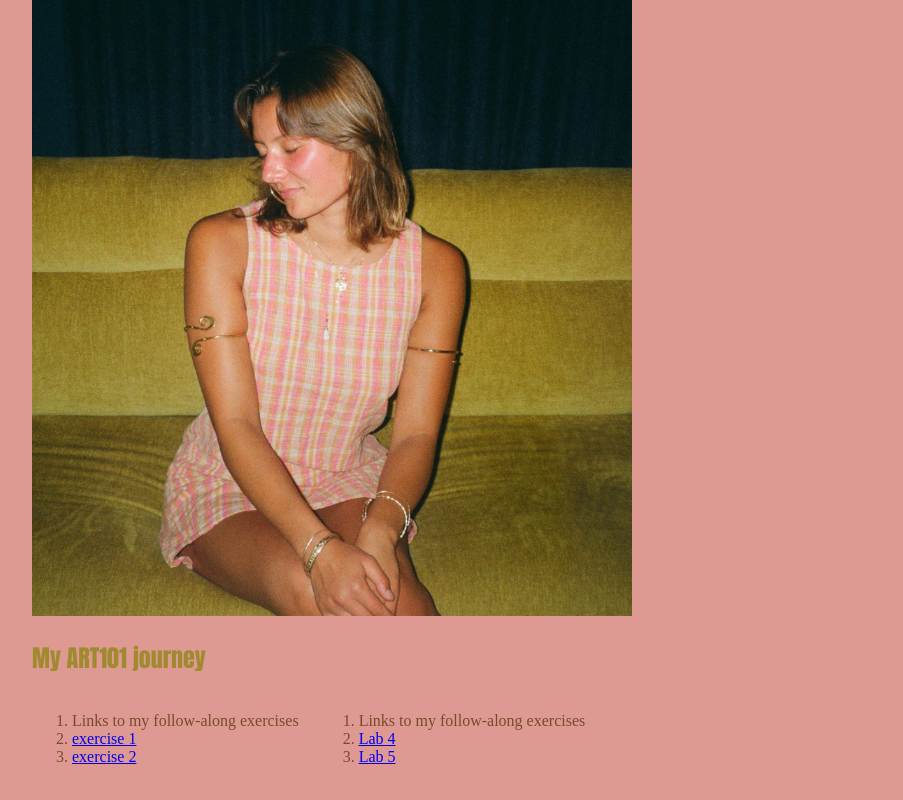
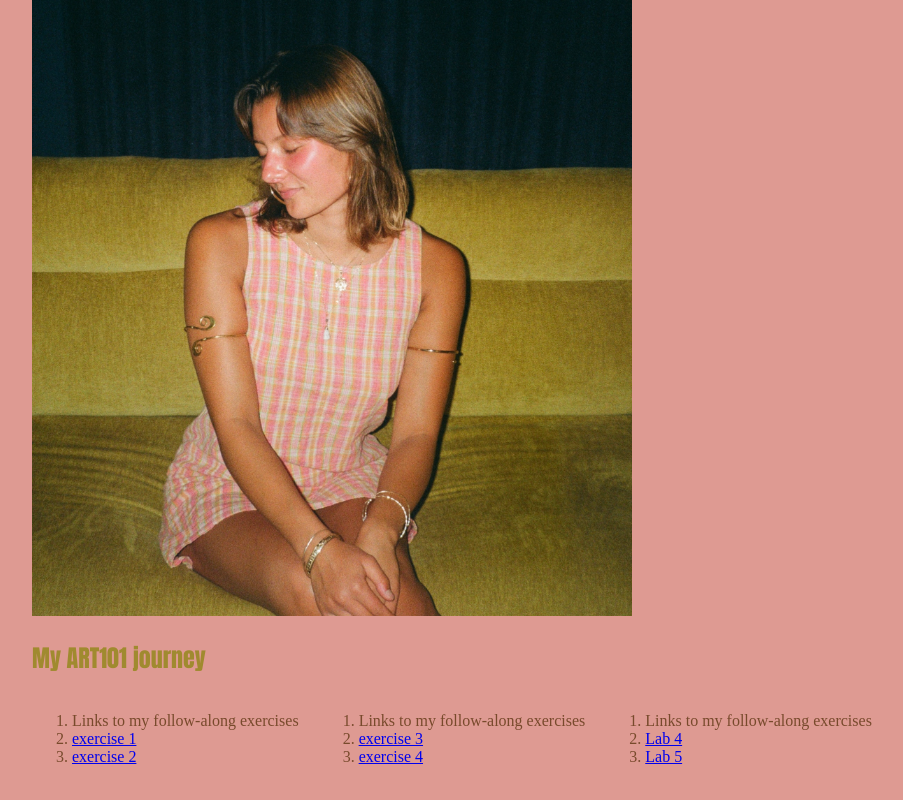
Before and after one commit to kilinoefarrow13/ART101NEW, a plain HTML site: page index.html in a window 1280 px wide. Shown: the part 410-1210 px from the top of the page, without its empty margins (26-929 px from the left). Drawn offline with Linux system fonts and the light colour scheme.

Commit message:
updateindex.html
updates

```diff
--- a/index.html
+++ b/index.html
@@ -32,6 +32,11 @@
         <li><a href="Excercises/ex01.html">exercise 1</a></li>
         <li><a href="Excercises/ex02.html">exercise 2</a></li>
      </ol>
+      <ol>
+        <li>Links to my follow-along exercises</li>
+        <li><a href="Excercises/ex03.html">exercise 3</a></li>
+        <li><a href="Excercises/ex04.html">exercise 4</a></li>
+     </ol>
      <ol>
         <li>Links to my follow-along exercises</li>
         <li><a href="Excercises/lab04.html">Lab 4</a></li>
```
